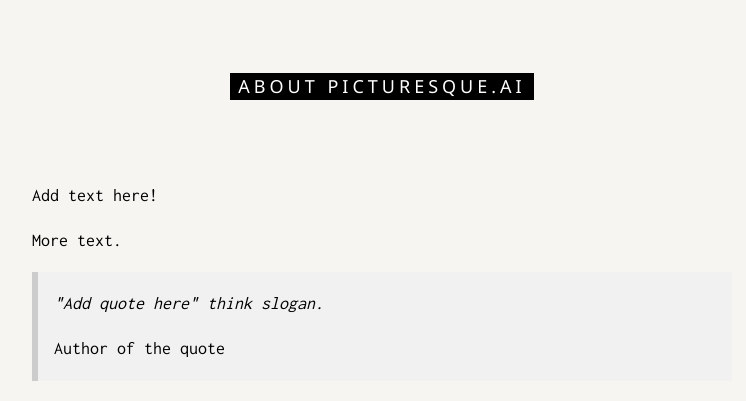
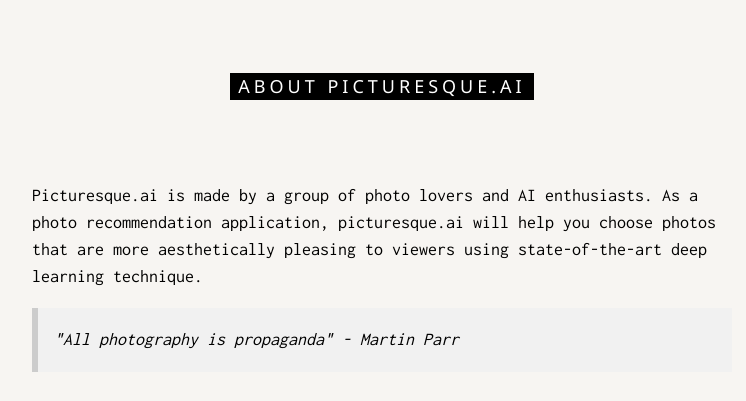
Before and after one commit to fwang18/biz_plan, a Flask app: page / in a window 1280 px wide. Shown: the part 601-1002 px from the top of the page, without its empty margins (258-1004 px from the left). Run offline with Flask 2, Linux system fonts and the light colour scheme; some libraries are stand-ins or nearby versions.

Commit message:
add ABOUT text

```diff
--- a/Project/templates/home.html
+++ b/Project/templates/home.html
@@ -60,12 +60,13 @@
 <div class="w3-container" id="about">
   <div class="w3-content" style="max-width:700px">
     <h5 class="w3-center w3-padding-64"><span class="w3-tag w3-wide">ABOUT PICTURESQUE.AI</span></h5>
-    <p>Add text here!</p>
-    <p>More text.</p>
+    <p>Picturesque.ai is made by a group of photo lovers and AI enthusiasts. As a photo recommendation application,
+   picturesque.ai will help you choose photos that are more aesthetically pleasing to viewers using
+   state-of-the-art deep learning technique.  </p>
 
     <div class="w3-panel w3-leftbar w3-light-grey">
-      <p><i>"Add quote here" think slogan.</i></p>
-      <p>Author of the quote</p>
+      <p><i>"All photography is propaganda" - Martin Parr</i></p>
+      <p></p>
     </div>
     <img src="{{ url_for('static', filename = 'test.jpg') }}" style="width:100%;max-width:1000px" class="w3-margin-top">
 
@@ -228,9 +229,11 @@
 
 
 <!-- Footer -->
+<!--
 <footer class="w3-center w3-light-grey w3-padding-48 w3-large">
   <p>Powered by <a href="https://www.w3schools.com/w3css/default.asp" title="W3.CSS" target="_blank" class="w3-hover-text-green">w3.css</a></p>
 </footer>
+ -->
 
 
 </body>
```
